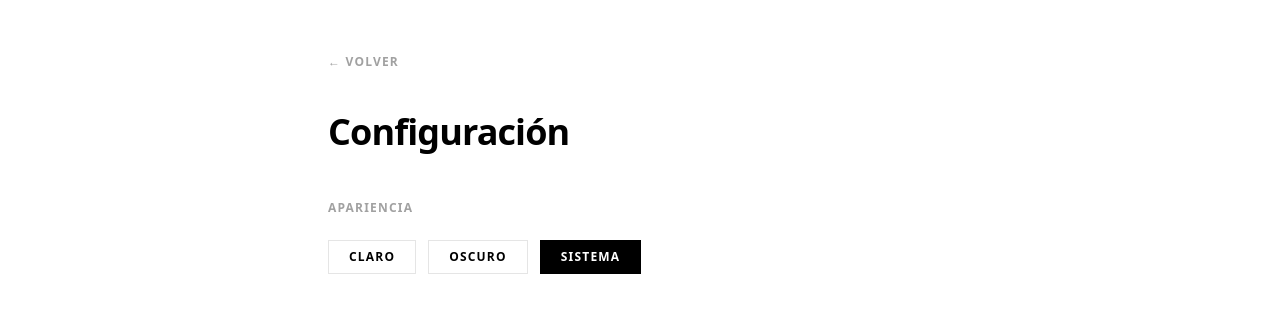
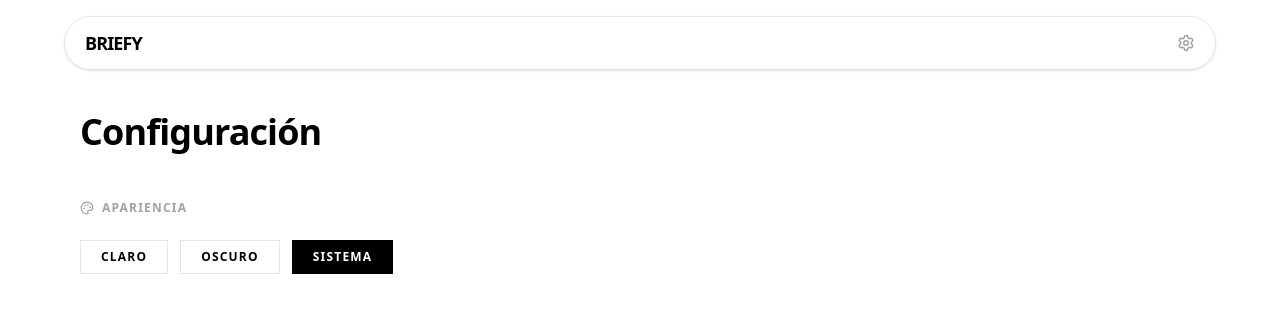
Before and after one commit to fedemagri23/briefy-web, a Next.js app: page /settings in a window 1280 px wide. Shown: the top 312 px of the page. Built offline with nearby package versions, Linux system fonts and the light colour scheme.

Commit message:
feat: redesign with inter font, floating navbar and lucide icons

```diff
--- a/package.json
+++ b/package.json
@@ -9,6 +9,7 @@
     "lint": "eslint"
   },
   "dependencies": {
+    "lucide-react": "^0.577.0",
     "next": "16.1.6",
     "next-themes": "^0.4.6",
     "react": "19.2.3",
--- a/src/app/globals.css
+++ b/src/app/globals.css
@@ -3,5 +3,5 @@
 @variant dark (&:is(.dark *));
 
 @theme {
-  --font-sans: var(--font-space);
+  --font-sans: var(--font-inter);
 }
--- a/src/app/layout.tsx
+++ b/src/app/layout.tsx
@@ -1,12 +1,13 @@
 import type { Metadata } from "next";
-import { Space_Grotesk } from "next/font/google";
+import { Inter } from "next/font/google";
 import ThemeProvider from "@/components/ThemeProvider";
+import Navbar from "@/components/Navbar";
 import "./globals.css";
 
-const spaceGrotesk = Space_Grotesk({
+const inter = Inter({
   subsets: ["latin"],
-  variable: "--font-space",
-  weight: ["300", "400", "500", "600", "700"],
+  variable: "--font-inter",
+  weight: ["400", "500", "600", "700", "800", "900"],
 });
 
 export const metadata: Metadata = {
@@ -21,9 +22,10 @@ export default function RootLayout({
 }) {
   return (
     <html lang="es" suppressHydrationWarning>
-      <body className={`${spaceGrotesk.variable} font-sans antialiased bg-white dark:bg-black text-black dark:text-white`}>
+      <body className={`${inter.variable} font-sans antialiased bg-white dark:bg-black text-black dark:text-white`}>
         <ThemeProvider>
-          <main className="min-h-screen max-w-2xl mx-auto px-6 py-12">
+          <Navbar />
+          <main className="max-w-6xl mx-auto px-4 pt-28 pb-12">
             {children}
           </main>
         </ThemeProvider>
--- a/src/app/settings/page.tsx
+++ b/src/app/settings/page.tsx
@@ -1,5 +1,6 @@
 import type { Metadata } from "next";
 import ThemeSelector from "@/components/ThemeSelector";
+import { Palette } from "lucide-react";
 
 export const metadata: Metadata = {
   title: "Configuración — Briefy",
@@ -8,24 +9,18 @@ export const metadata: Metadata = {
 export default function SettingsPage() {
   return (
     <>
-      <nav className="mb-10">
-        <a
-          href="/"
-          className="text-xs font-bold uppercase tracking-widest text-neutral-400 hover:text-black dark:hover:text-white transition-colors"
-        >
-          ← Volver
-        </a>
-      </nav>
-
-      <h1 className="text-4xl font-bold tracking-tight mb-12">
+      <h1 className="text-4xl font-black tracking-tight mb-12">
         Configuración
       </h1>
 
       <section className="space-y-10">
         <div>
-          <h2 className="text-xs font-bold uppercase tracking-widest mb-6 text-neutral-400">
-            Apariencia
-          </h2>
+          <div className="flex items-center gap-2 mb-6">
+            <Palette size={14} strokeWidth={2} className="text-neutral-400" />
+            <h2 className="text-xs font-bold uppercase tracking-widest text-neutral-400">
+              Apariencia
+            </h2>
+          </div>
           <ThemeSelector />
         </div>
       </section>
--- a/src/components/DigestHeader.tsx
+++ b/src/components/DigestHeader.tsx
@@ -1,29 +1,16 @@
-import Link from "next/link";
-
 interface DigestHeaderProps {
   date: string;
 }
 
 export default function DigestHeader({ date }: DigestHeaderProps) {
   return (
-    <header className="mb-14">
-      <div className="flex items-center justify-between mb-6">
-        <h1 className="text-6xl font-bold tracking-tighter uppercase leading-none">
-          Briefy
-        </h1>
-        <Link
-          href="/settings"
-          className="text-xs font-bold uppercase tracking-widest text-neutral-400 hover:text-black dark:hover:text-white transition-colors"
-        >
-          ⚙ Config
-        </Link>
-      </div>
+    <header className="mb-10">
       <div className="flex items-center gap-4 border-t border-b border-black dark:border-white py-3">
-        <p className="text-xs font-medium uppercase tracking-widest text-neutral-500">
+        <p className="text-xs font-semibold uppercase tracking-widest text-neutral-500">
           {date}
         </p>
         <div className="h-1 w-1 rounded-full bg-neutral-400" />
-        <p className="text-xs font-medium uppercase tracking-widest text-neutral-500">
+        <p className="text-xs font-semibold uppercase tracking-widest text-neutral-500">
           Digest diario
         </p>
       </div>
--- /dev/null
+++ b/src/components/Navbar.tsx
@@ -0,0 +1,26 @@
+import Link from "next/link";
+import { Settings } from "lucide-react";
+
+export default function Navbar() {
+  return (
+    <div className="fixed top-4 left-0 right-0 z-50 flex justify-center px-4">
+      <nav className="w-full max-w-6xl flex items-center justify-between px-5 py-3 bg-white/80 dark:bg-black/80 backdrop-blur-md border border-neutral-200 dark:border-neutral-800 rounded-full shadow-sm">
+        <Link href="/" className="flex items-baseline gap-0.5">
+          <span className="text-lg font-black tracking-tighter uppercase">
+            Briefy
+          </span>
+        </Link>
+
+        <div className="flex items-center gap-4">
+          <Link
+            href="/settings"
+            className="text-neutral-400 hover:text-black dark:hover:text-white transition-colors"
+            aria-label="Configuración"
+          >
+            <Settings size={18} strokeWidth={2} />
+          </Link>
+        </div>
+      </nav>
+    </div>
+  );
+}
--- a/src/components/NewsCard.tsx
+++ b/src/components/NewsCard.tsx
@@ -11,12 +11,12 @@ export default function NewsCard({ item }: NewsCardProps) {
   return (
     <article className="mb-10 pb-10 border-b border-neutral-100 dark:border-neutral-900 last:border-0">
       <Link href={`/news/item/${item.id}`}>
-        <h3 className="text-2xl font-bold tracking-tight leading-tight mb-4 hover:opacity-60 transition-opacity">
+        <h3 className="text-2xl font-bold tracking-tight leading-tight mb-3 hover:opacity-60 transition-opacity">
           {item.title}
         </h3>
       </Link>
 
-      <p className="text-neutral-600 dark:text-neutral-400 leading-relaxed text-sm mb-4">
+      <p className="text-neutral-600 dark:text-neutral-400 leading-relaxed text-base mb-4">
         {preview}
       </p>
 
--- a/src/components/SectionHeader.tsx
+++ b/src/components/SectionHeader.tsx
@@ -3,17 +3,18 @@ interface SectionHeaderProps {
 }
 
 const SECTION_CONFIG = {
-  argentina: { label: "Argentina", emoji: "🇦🇷" },
-  international: { label: "Internacional", emoji: "🌍" },
+  argentina: { label: "Argentina", flag: "🇦🇷" },
+  international: { label: "Internacional", flag: "🌍" },
 };
 
 export default function SectionHeader({ type }: SectionHeaderProps) {
-  const { label, emoji } = SECTION_CONFIG[type];
+  const { label, flag } = SECTION_CONFIG[type];
 
   return (
-    <div className="flex items-center gap-3 mb-8 mt-12">
-      <span>{emoji}</span>
+    <div className="flex items-center gap-3 mb-8 mt-10">
+      <span className="text-base">{flag}</span>
       <h2 className="text-xs font-bold uppercase tracking-widest">{label}</h2>
+      <div className="h-px flex-1 bg-neutral-100 dark:bg-neutral-900" />
     </div>
   );
 }
```
Also changed, not shown: 1 other file (tests, documents, lock files or other folders).
